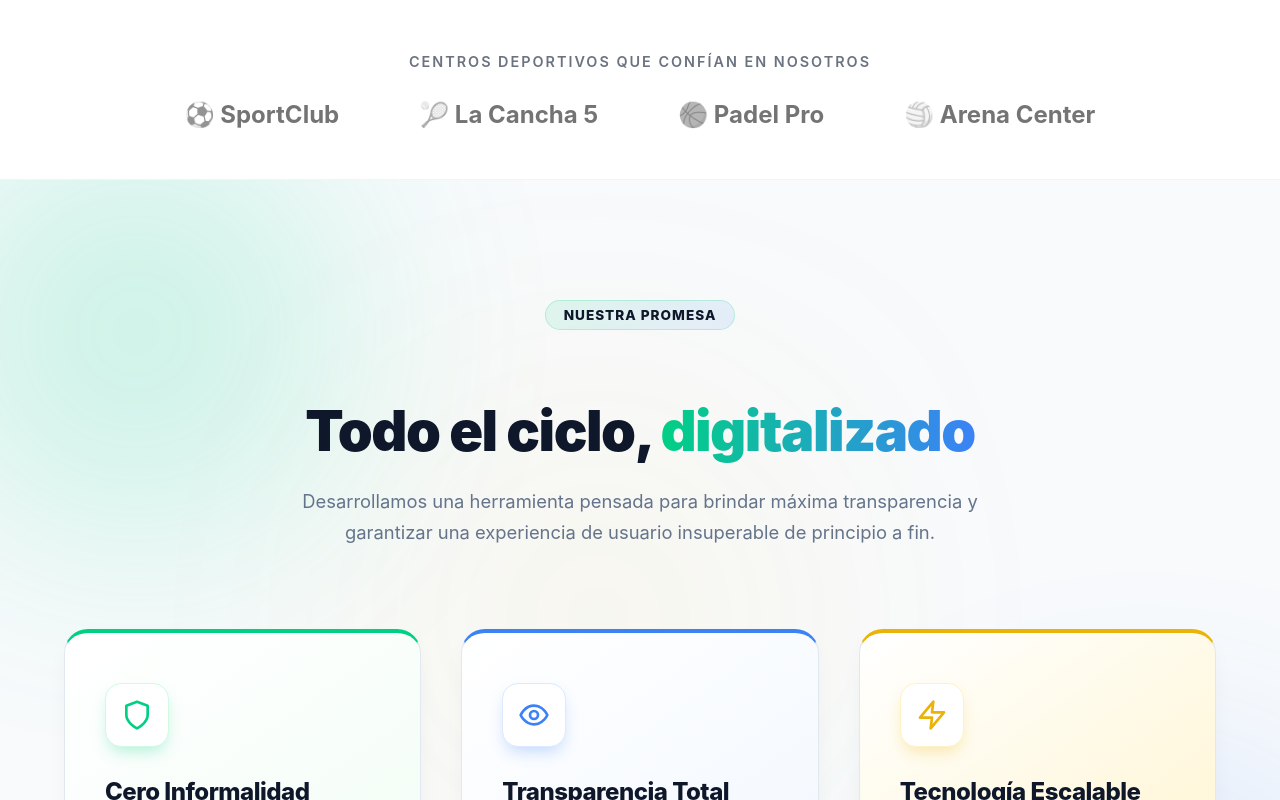
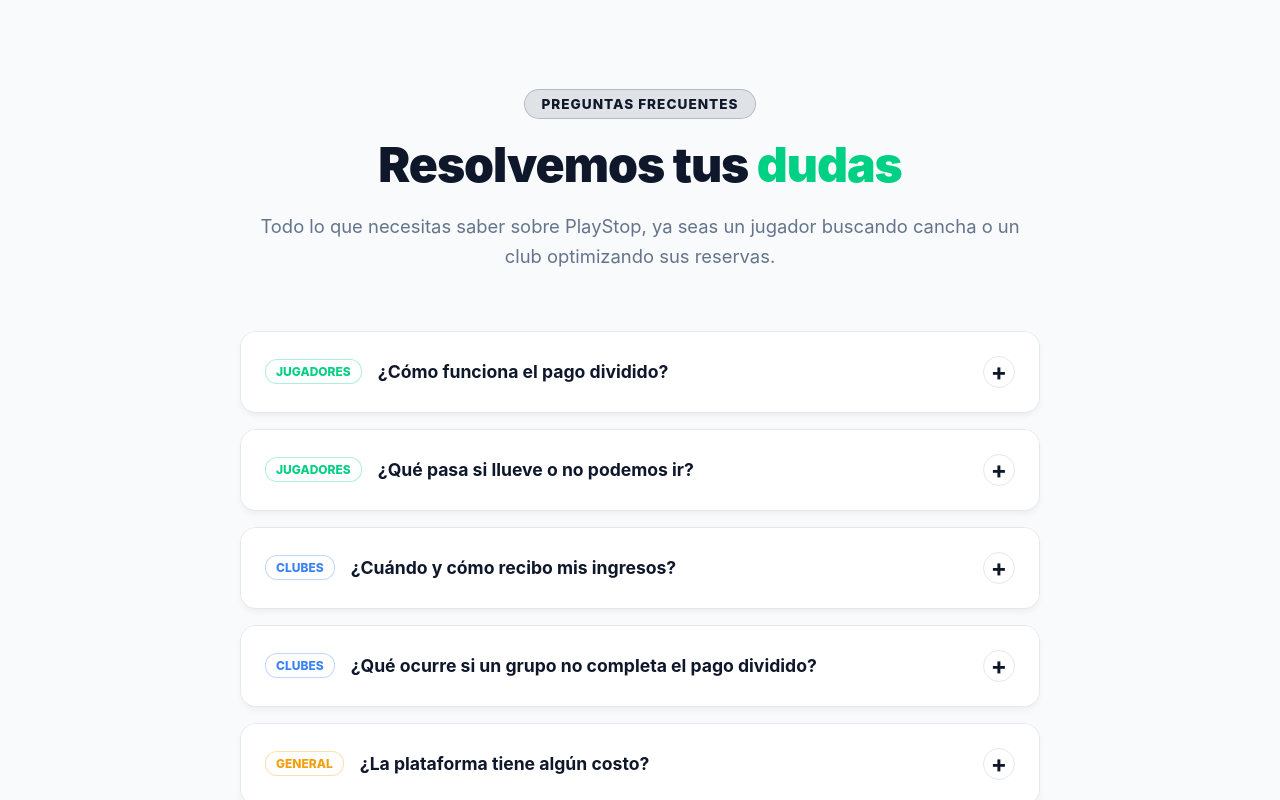
Before and after one commit to SHEILAJPM/PlayStop-Frontend, a React (Vite) app: page / in a window 1280 px wide. Shown: the part 5680-6480 px from the top of the page. Built offline with nearby package versions, Linux system fonts and the light colour scheme.

Commit message:
feat: añade acordeón interactivo de Preguntas Frecuentes (FAQ)

```diff
--- /dev/null
+++ b/src/components/Faq.jsx
@@ -0,0 +1,94 @@
+import { useState } from 'react';
+
+const Faq = () => {
+  const [openIndex, setOpenIndex] = useState(null);
+
+  const faqs = [
+    {
+      target: 'Jugadores',
+      color: '#00d084',
+      bg: 'rgba(0, 208, 132, 0.05)',
+      question: "¿Cómo funciona el pago dividido?",
+      answer: "Es muy fácil. Al hacer una reserva, pagas solo tu parte de la cuota. PlayStop generará un enlace único que podrás enviar a tus amigos por WhatsApp. Ellos tendrán hasta 2 horas antes del partido para entrar al enlace y pagar su parte correspondiente. ¡Adiós a perseguir a los deudores!"
+    },
+    {
+      target: 'Jugadores',
+      color: '#00d084',
+      bg: 'rgba(0, 208, 132, 0.05)',
+      question: "¿Qué pasa si llueve o no podemos ir?",
+      answer: "Puedes cancelar o reprogramar tu reserva desde la app sin ninguna penalidad hasta 12 horas antes del partido. Si el complejo deportivo cancela la reserva por motivos de fuerza mayor (como clima extremo), recibirás un reembolso automático del 100%."
+    },
+    {
+      target: 'Clubes',
+      color: '#3b82f6',
+      bg: 'rgba(59, 130, 246, 0.05)',
+      question: "¿Cuándo y cómo recibo mis ingresos?",
+      answer: "Todas las transacciones procesadas a través de PlayStop se depositan automáticamente en la cuenta bancaria de tu complejo en un plazo máximo de 24 a 48 horas hábiles. Podrás ver el detalle y descargar comprobantes desde tu panel financiero."
+    },
+    {
+      target: 'Clubes',
+      color: '#3b82f6',
+      bg: 'rgba(59, 130, 246, 0.05)',
+      question: "¿Qué ocurre si un grupo no completa el pago dividido?",
+      answer: "Si el grupo no completa el 100% del pago en el tiempo límite, la reserva se cancela automáticamente y la cancha se libera en el sistema para que alguien más pueda tomarla. El cobro retenido inicialmente se reembolsa a la persona que hizo la reserva (menos la comisión operativa, según tu política)."
+    },
+    {
+      target: 'General',
+      color: '#f59e0b',
+      bg: 'rgba(245, 158, 11, 0.05)',
+      question: "¿La plataforma tiene algún costo?",
+      answer: "Para los jugadores, descargar la app y buscar canchas es 100% gratis; solo pagan el alquiler de la cancha. Para los complejos deportivos, ofrecemos un modelo sin costo de afiliación, donde solo cobramos una pequeña comisión por reserva exitosa en nuestro Plan Básico, o una cuota fija mensual en nuestros planes PRO."
+    }
+  ];
+
+  const toggleFaq = (index) => {
+    setOpenIndex(openIndex === index ? null : index);
+  };
+
+  return (
+    <section id="faq" style={{ scrollMarginTop: '80px', padding: '100px 5%', backgroundColor: '#f8fafc', position: 'relative' }}>
+      <div style={{ maxWidth: '800px', margin: '0 auto' }}>
+        <div style={{ textAlign: 'center', marginBottom: '60px' }}>
+          <div style={{ display: 'inline-block', padding: '6px 16px', background: 'rgba(15, 23, 42, 0.1)', border: '1px solid rgba(15, 23, 42, 0.2)', color: '#0f172a', borderRadius: '20px', fontWeight: '800', fontSize: '0.85rem', marginBottom: '16px', textTransform: 'uppercase', letterSpacing: '1px' }}>
+            Preguntas Frecuentes
+          </div>
+          <h2 style={{ fontSize: '3rem', color: '#0f172a', fontWeight: '900', margin: '0 0 16px 0', letterSpacing: '-1px' }}>
+            Resolvemos tus <span style={{ color: '#00d084' }}>dudas</span>
+          </h2>
+          <p style={{ color: '#64748b', fontSize: '1.15rem', lineHeight: '1.6' }}>
+            Todo lo que necesitas saber sobre PlayStop, ya seas un jugador buscando cancha o un club optimizando sus reservas.
+          </p>
+        </div>
+
+        <div style={{ display: 'flex', flexDirection: 'column', gap: '16px' }}>
+          {faqs.map((faq, index) => {
+            const isOpen = openIndex === index;
+            return (
+              <div key={index} style={{ backgroundColor: '#ffffff', border: '1px solid', borderColor: isOpen ? faq.color : '#e2e8f0', borderRadius: '16px', overflow: 'hidden', transition: 'all 0.3s ease', boxShadow: isOpen ? `0 10px 25px -5px ${faq.color}20` : '0 4px 6px -1px rgba(0,0,0,0.05)' }}>
+                <div onClick={() => toggleFaq(index)} style={{ padding: '24px', display: 'flex', justifyContent: 'space-between', alignItems: 'center', cursor: 'pointer', backgroundColor: isOpen ? faq.bg : '#ffffff', transition: 'background-color 0.3s ease' }}>
+                  <div style={{ display: 'flex', alignItems: 'center', gap: '16px' }}>
+                    <span style={{ fontSize: '0.75rem', fontWeight: '800', color: faq.color, border: `1px solid ${faq.color}50`, padding: '4px 10px', borderRadius: '12px', textTransform: 'uppercase', backgroundColor: '#ffffff', display: window.innerWidth > 600 ? 'block' : 'none' }}>
+                      {faq.target}
+                    </span>
+                    <h3 style={{ margin: 0, fontSize: '1.1rem', fontWeight: '700', color: '#0f172a', paddingRight: '20px' }}>{faq.question}</h3>
+                  </div>
+                  <div style={{ width: '32px', height: '32px', borderRadius: '50%', backgroundColor: '#ffffff', display: 'flex', justifyContent: 'center', alignItems: 'center', color: '#0f172a', fontWeight: 'bold', fontSize: '1.5rem', transition: 'transform 0.3s ease', transform: isOpen ? 'rotate(45deg)' : 'rotate(0deg)', border: '1px solid #e2e8f0', flexShrink: 0, lineHeight: 0 }}>
+                    +
+                  </div>
+                </div>
+                <div style={{ maxHeight: isOpen ? '500px' : '0', opacity: isOpen ? 1 : 0, transition: 'all 0.3s ease-in-out', overflow: 'hidden' }}>
+                  <div style={{ padding: '0 24px 24px 24px' }}>
+                    <div style={{ height: '1px', backgroundColor: '#e2e8f0', marginBottom: '20px', marginTop: isOpen && faq.bg !== '#ffffff' ? '0' : '20px' }}></div>
+                    <p style={{ margin: 0, color: '#475569', lineHeight: '1.7', fontSize: '1.05rem' }}>{faq.answer}</p>
+                  </div>
+                </div>
+              </div>
+            );
+          })}
+        </div>
+      </div>
+    </section>
+  );
+};
+
+export default Faq;
--- a/src/components/Hero.jsx
+++ b/src/components/Hero.jsx
@@ -4,6 +4,7 @@ import Soluciones from './Soluciones';
 import ParaClubes from './ParaClubes';
 import ParaJugadores from './ParaJugadores';
 import Precios from './Precios';
+import Faq from './Faq';
 
 const Hero = () => {
   const backgroundImages = [
@@ -244,6 +245,7 @@ const Hero = () => {
       <ParaClubes />
       <ParaJugadores />
       <Precios />
+      <Faq />
     </>
   );
 };
```
